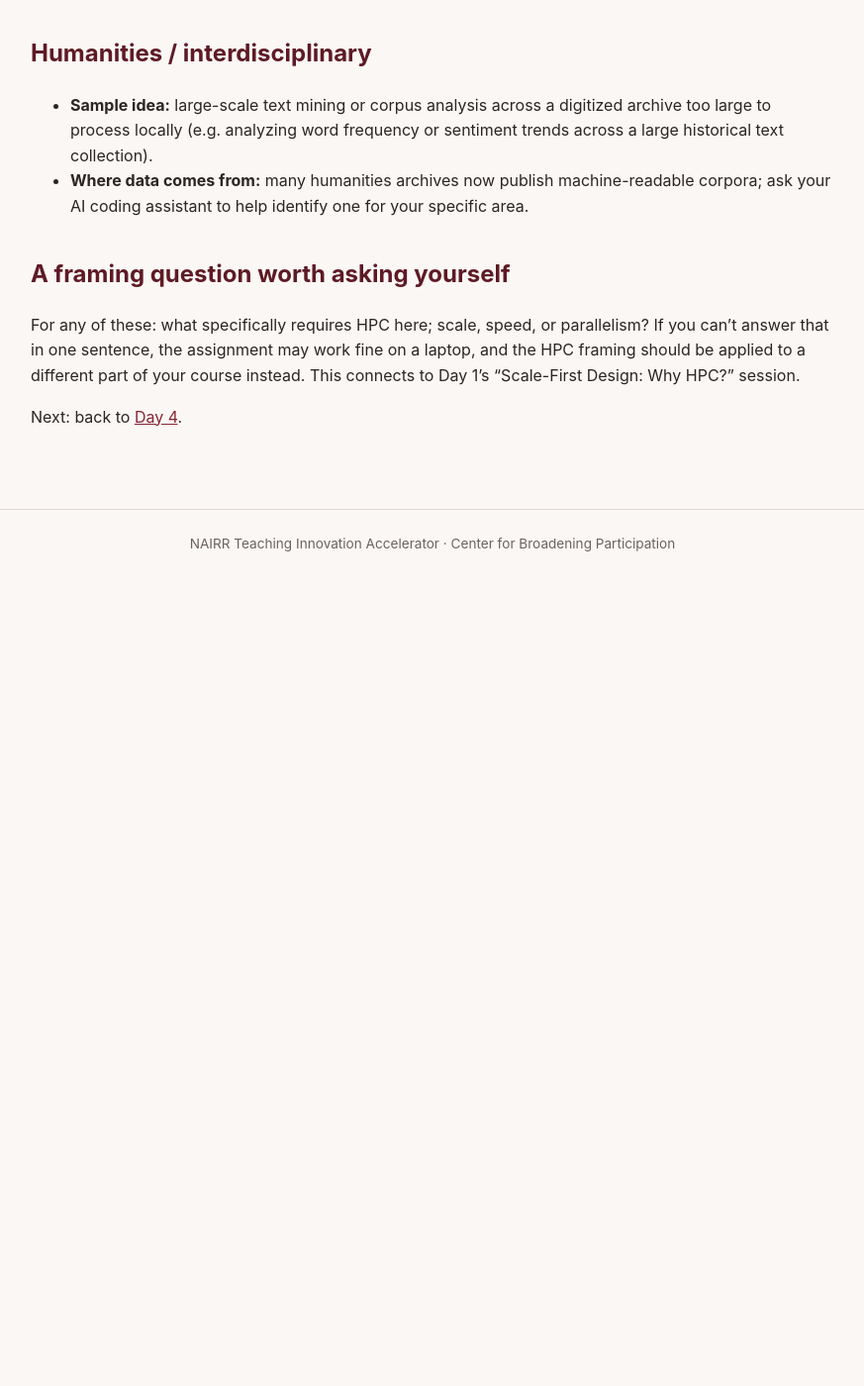
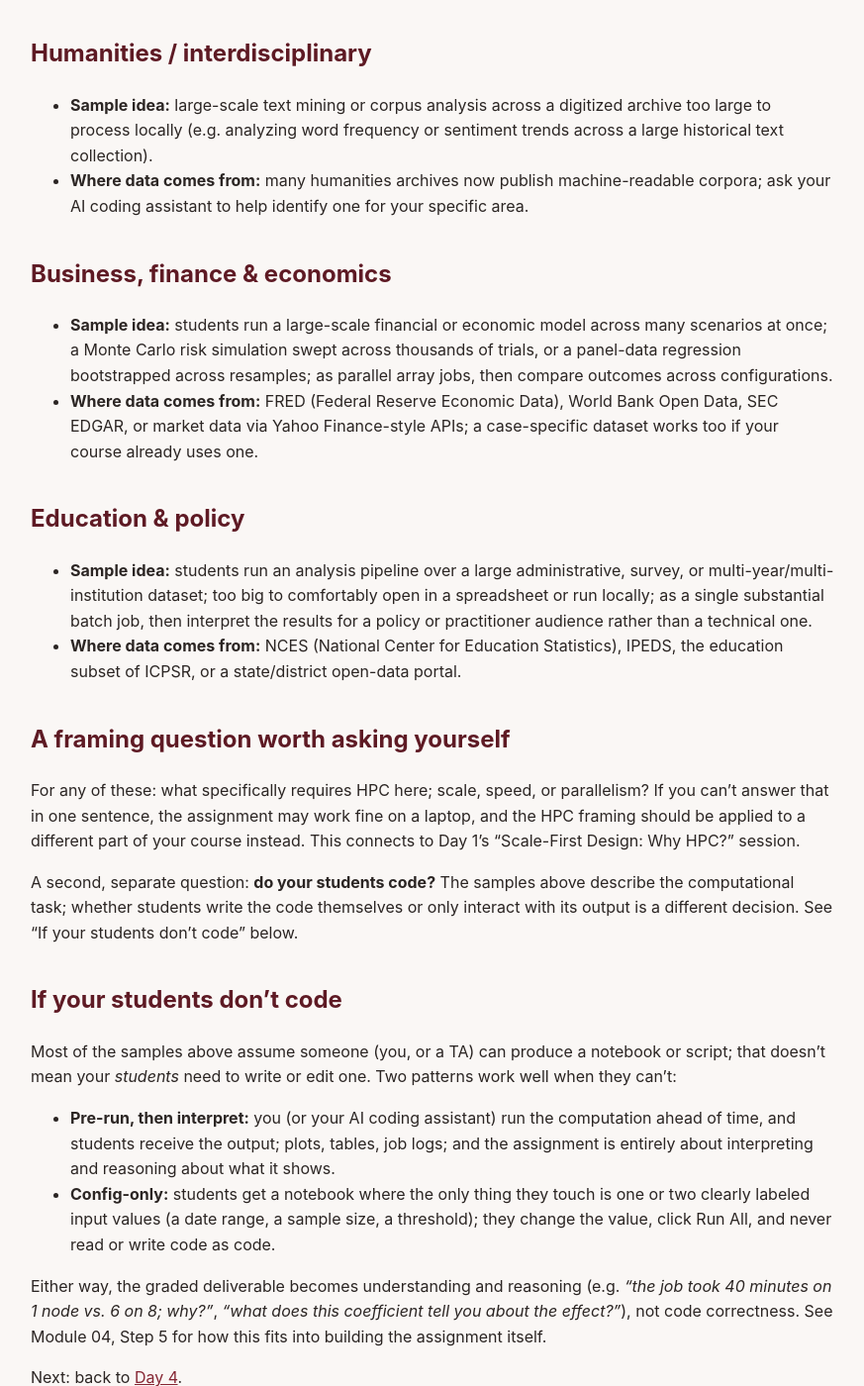
Before and after one commit to whitneynelson/nairr-teaching-innovation, a Jekyll site: the page built from resources/sample-assignments.md, in a window 1280 px wide and 1400 px high, scrolled down 1376 px. Shown: the whole window at 99% size, without its empty margins (203-1076 px from the left). Built offline with Jekyll 4.4.1, drawn with Linux system fonts in a browser that asks for light colours; before the commit the page ends 1961 px from its top, so only the background shows below that.

Commit message:
Add Business/Education discipline buckets; non-coding-student guidance
Confirmed-roster data for this cohort showed several instructors in
Finance, Economics, and Education with no matching discipline bucket
in sample-assignments.md, and 6/10 instructors teaching students with
no programming background (a separate question from the instructor's
own coding comfort). Adds Business/Finance/Economics and Education/
Policy buckets with real data sources (FRED, World Bank, NCES, IPEDS),
and threads a "do your students code?" decision point through Module
04's assignment-building step with two non-coding-student patterns.

Co-Authored-By: Claude Sonnet 5 <noreply@anthropic.com>

```diff
--- a/resources/sample-assignments.md
+++ b/resources/sample-assignments.md
@@ -35,8 +35,29 @@ Pick the discipline closest to yours, use the sample as a starting prompt for yo
 - **Sample idea:** large-scale text mining or corpus analysis across a digitized archive too large to process locally (e.g. analyzing word frequency or sentiment trends across a large historical text collection).
 - **Where data comes from:** many humanities archives now publish machine-readable corpora; ask your AI coding assistant to help identify one for your specific area.
 
+## Business, finance & economics
+
+- **Sample idea:** students run a large-scale financial or economic model across many scenarios at once; a Monte Carlo risk simulation swept across thousands of trials, or a panel-data regression bootstrapped across resamples; as parallel array jobs, then compare outcomes across configurations.
+- **Where data comes from:** FRED (Federal Reserve Economic Data), World Bank Open Data, SEC EDGAR, or market data via Yahoo Finance-style APIs; a case-specific dataset works too if your course already uses one.
+
+## Education & policy
+
+- **Sample idea:** students run an analysis pipeline over a large administrative, survey, or multi-year/multi-institution dataset; too big to comfortably open in a spreadsheet or run locally; as a single substantial batch job, then interpret the results for a policy or practitioner audience rather than a technical one.
+- **Where data comes from:** NCES (National Center for Education Statistics), IPEDS, the education subset of ICPSR, or a state/district open-data portal.
+
 ## A framing question worth asking yourself
 
 For any of these: what specifically requires HPC here; scale, speed, or parallelism? If you can't answer that in one sentence, the assignment may work fine on a laptop, and the HPC framing should be applied to a different part of your course instead. This connects to Day 1's "Scale-First Design: Why HPC?" session.
 
+A second, separate question: **do your students code?** The samples above describe the computational task; whether students write the code themselves or only interact with its output is a different decision. See "If your students don't code" below.
+
+## If your students don't code
+
+Most of the samples above assume someone (you, or a TA) can produce a notebook or script; that doesn't mean your *students* need to write or edit one. Two patterns work well when they can't:
+
+- **Pre-run, then interpret:** you (or your AI coding assistant) run the computation ahead of time, and students receive the output; plots, tables, job logs; and the assignment is entirely about interpreting and reasoning about what it shows.
+- **Config-only:** students get a notebook where the only thing they touch is one or two clearly labeled input values (a date range, a sample size, a threshold); they change the value, click Run All, and never read or write code as code.
+
+Either way, the graded deliverable becomes understanding and reasoning (e.g. *"the job took 40 minutes on 1 node vs. 6 on 8; why?"*, *"what does this coefficient tell you about the effect?"*), not code correctness. See Module 04, Step 5 for how this fits into building the assignment itself.
+
 Next: back to [Day 4](../day-4.html).
```
Also changed, not shown: day-3.md (+3 -2 lines), modules/module-04.md (+9 -1 lines), resources/dataset-discovery.md (+2 -1 lines).
